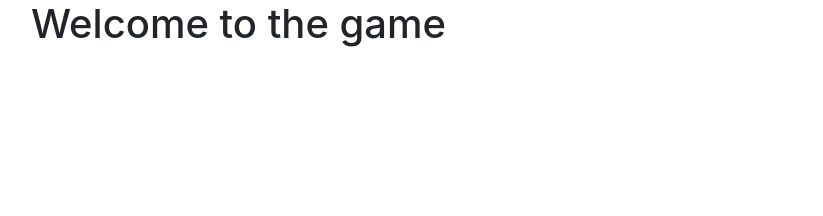
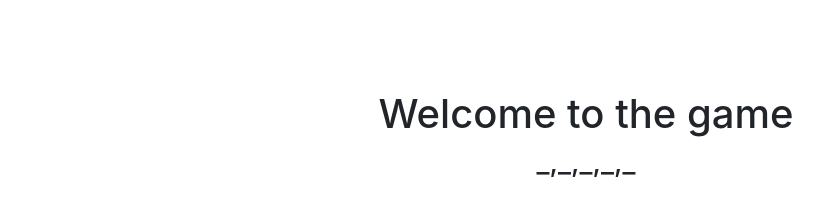
Before and after one commit to markpython86/Word-Guess-Game, a plain HTML site: page index.html in a window 1280 px wide. Shown: the whole page, without its empty margins (54-877 px from the left). Drawn offline with nearby package versions, Linux system fonts and the light colour scheme.

Commit message:
JS - creating a loop for sub the word chosen into underscore

```diff
--- a/assets/css/style.css
+++ b/assets/css/style.css
@@ -0,0 +1,7 @@
+*{
+	text-align: center;
+}
+
+body{
+	padding-top: 90px;
+}
--- a/assets/javascript/game.js
+++ b/assets/javascript/game.js
@@ -0,0 +1,37 @@
+/*LogicChoose a theme for your game! In the demo, we picked an 80s theme: 80s questions, 80s sound and an 80s aesthetic. You can choose any subject for your theme, though, so be creative!
+
+*Use key events to listen for the letters that your players will type.
+
+*Display the following on the page:
+
+*Press any key to get started!
+
+*Wins: (# of times user guessed the word correctly).
+
+*If the word is madonna, display it like this when the game starts: _ _ _ _ _ _ _.
+
+*As the user guesses the correct letters, reveal them: m a d o _ _ a.
+
+*Number of Guesses Remaining: (# of guesses remaining for the user).
+
+*Letters Already Guessed: (Letters the user has guessed, displayed like L Z Y H).
+
+*After the user wins/loses the game should automatically choose another word and make the user play it.
+
+*/
+console.log("we are connected!");
+
+var word = ["hello", "world", "mistake"];
+// need to change this to a random index pick ** for now this is just a text**
+var randword = 0;
+//empty array for storing the guess
+var wordGuess = [];
+
+
+//loop for creating the blanks on the screen as the numbers of char in the word
+for (var i = 0; i < word[randword].length; i++) {
+        wordGuess.push("_");
+  // wordGuess.replace(",", " ");
+        // var x = event.keyCode;
+}
+ document.getElementById("underscore").innerText = wordGuess;
--- a/index.html
+++ b/index.html
@@ -17,6 +17,7 @@
 
 
 	<h1>Welcome to the game</h1>
+	<h3 id="underscore"></h3>
 
 </div>
 	<script src="assets/javascript/game.js"></script>
```
